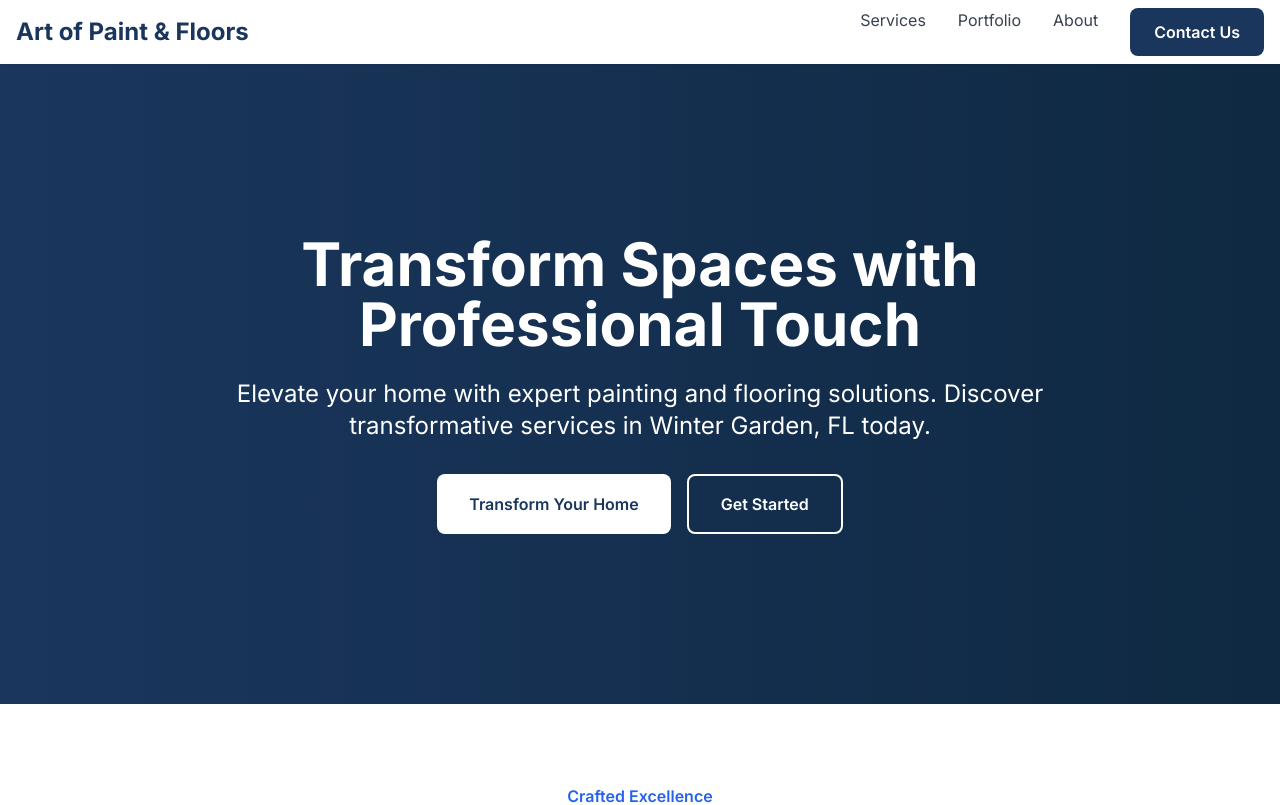
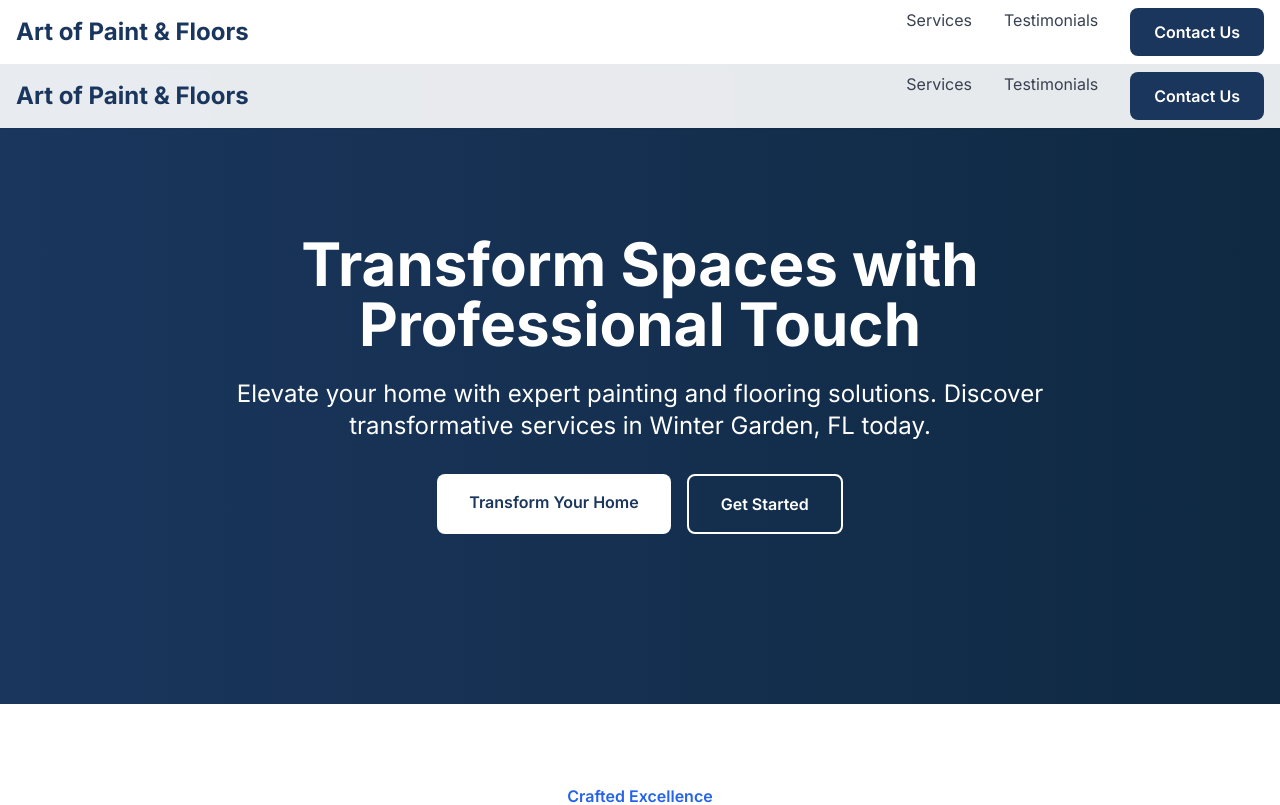
Before and after one commit to TacoTuesday365/paintandfloors, a Next.js app: page / in a window 1280 px wide. Shown: the top 805 px of the page. Built offline with nearby package versions, Linux system fonts and the light colour scheme.

Commit message:
Add files via upload

```diff
--- a/src/app/page.tsx
+++ b/src/app/page.tsx
@@ -1,8 +1,12 @@
 import Image from 'next/image'
+import Navigation from '@/components/Navigation'
+import ContactForm from '@/components/ContactForm'
 
 export default function Home() {
   return (
     <div className="min-h-screen">
+      <Navigation />
+
       {/* Hero Section */}
       <section className="relative min-h-[80vh] flex items-center justify-center bg-gradient-to-r from-primary to-primary-dark text-white">
         <div className="container mx-auto px-4">
@@ -14,19 +18,19 @@ export default function Home() {
               Elevate your home with expert painting and flooring solutions. Discover transformative services in Winter Garden, FL today.
             </p>
             <div className="flex flex-col sm:flex-row gap-4 justify-center">
-              <button className="px-8 py-4 bg-white text-primary font-semibold rounded-lg hover:bg-gray-100 transition-colors">
+              <a href="#contact" className="px-8 py-4 bg-white text-primary font-semibold rounded-lg hover:bg-gray-100 transition-colors">
                 Transform Your Home
-              </button>
-              <button className="px-8 py-4 bg-transparent border-2 border-white text-white font-semibold rounded-lg hover:bg-white/10 transition-colors">
+              </a>
+              <a href="#services" className="px-8 py-4 bg-transparent border-2 border-white text-white font-semibold rounded-lg hover:bg-white/10 transition-colors">
                 Get Started
-              </button>
+              </a>
             </div>
           </div>
         </div>
       </section>
 
       {/* Services Section */}
-      <section className="py-20 bg-white">
+      <section id="services" className="py-20 bg-white">
         <div className="container mx-auto px-4">
           <div className="text-center mb-12">
             <span className="text-blue-600 font-semibold">Crafted Excellence</span>
@@ -76,7 +80,7 @@ export default function Home() {
       </section>
 
       {/* Testimonials Section */}
-      <section className="py-20 bg-gray-50">
+      <section id="testimonials" className="py-20 bg-gray-50">
         <div className="container mx-auto px-4">
           <h2 className="text-4xl font-bold text-center mb-12">Success Stories from Local Homeowners</h2>
           <div className="grid md:grid-cols-3 gap-8 max-w-6xl mx-auto">
@@ -121,35 +125,14 @@ export default function Home() {
       </section>
 
       {/* Contact Section */}
-      <section className="py-20 bg-primary text-white">
+      <section id="contact" className="py-20 bg-primary text-white">
         <div className="container mx-auto px-4">
           <div className="max-w-2xl mx-auto text-center">
             <h2 className="text-4xl font-bold mb-8">Contact Us for Expert Help</h2>
             <p className="text-xl mb-12">
               Reach out to discuss your Winter Garden painting and flooring needs.
             </p>
-            <form className="space-y-6">
-              <div className="grid md:grid-cols-2 gap-6">
-                <input
-                  type="text"
-                  placeholder="Name"
-                  className="w-full px-4 py-3 rounded-lg bg-white/10 border border-white/20 text-white placeholder-white/60"
-                />
-                <input
-                  type="email"
-                  placeholder="Email"
-                  className="w-full px-4 py-3 rounded-lg bg-white/10 border border-white/20 text-white placeholder-white/60"
-                />
-              </div>
-              <textarea
-                placeholder="Message"
-                rows={4}
-                className="w-full px-4 py-3 rounded-lg bg-white/10 border border-white/20 text-white placeholder-white/60"
-              ></textarea>
-              <button type="submit" className="px-8 py-4 bg-white text-primary font-semibold rounded-lg hover:bg-gray-100 transition-colors">
-                Get a Free Quote
-              </button>
-            </form>
+            <ContactForm />
           </div>
         </div>
       </section>
--- /dev/null
+++ b/src/components/ContactForm.tsx
@@ -0,0 +1,65 @@
+'use client'
+
+import { useState } from 'react'
+
+export default function ContactForm() {
+  const [formData, setFormData] = useState({
+    name: '',
+    email: '',
+    message: ''
+  })
+
+  const handleSubmit = async (e: React.FormEvent) => {
+    e.preventDefault()
+    // Here you would typically send the form data to your backend
+    console.log('Form submitted:', formData)
+  }
+
+  const handleChange = (e: React.ChangeEvent<HTMLInputElement | HTMLTextAreaElement>) => {
+    const { name, value } = e.target
+    setFormData(prev => ({
+      ...prev,
+      [name]: value
+    }))
+  }
+
+  return (
+    <form onSubmit={handleSubmit} className="space-y-6">
+      <div className="grid md:grid-cols-2 gap-6">
+        <input
+          type="text"
+          name="name"
+          value={formData.name}
+          onChange={handleChange}
+          placeholder="Name"
+          className="w-full px-4 py-3 rounded-lg bg-white/10 border border-white/20 text-white placeholder-white/60"
+          required
+        />
+        <input
+          type="email"
+          name="email"
+          value={formData.email}
+          onChange={handleChange}
+          placeholder="Email"
+          className="w-full px-4 py-3 rounded-lg bg-white/10 border border-white/20 text-white placeholder-white/60"
+          required
+        />
+      </div>
+      <textarea
+        name="message"
+        value={formData.message}
+        onChange={handleChange}
+        placeholder="Message"
+        rows={4}
+        className="w-full px-4 py-3 rounded-lg bg-white/10 border border-white/20 text-white placeholder-white/60"
+        required
+      ></textarea>
+      <button
+        type="submit"
+        className="px-8 py-4 bg-white text-primary font-semibold rounded-lg hover:bg-gray-100 transition-colors"
+      >
+        Get a Free Quote
+      </button>
+    </form>
+  )
+}
--- a/src/components/Navigation.tsx
+++ b/src/components/Navigation.tsx
@@ -1,3 +1,5 @@
+'use client'
+
 import Link from 'next/link'
 import { useState } from 'react'
 
@@ -14,16 +16,13 @@ export default function Navigation() {
 
           {/* Desktop Navigation */}
           <div className="hidden md:flex space-x-8">
-            <Link href="/services" className="text-gray-700 hover:text-primary">
+            <Link href="#services" className="text-gray-700 hover:text-primary">
               Services
             </Link>
-            <Link href="/portfolio" className="text-gray-700 hover:text-primary">
-              Portfolio
+            <Link href="#testimonials" className="text-gray-700 hover:text-primary">
+              Testimonials
             </Link>
-            <Link href="/about" className="text-gray-700 hover:text-primary">
-              About
-            </Link>
-            <Link href="/contact" className="btn-primary">
+            <Link href="#contact" className="btn-primary">
               Contact Us
             </Link>
           </div>
@@ -56,28 +55,21 @@ export default function Navigation() {
           <div className="md:hidden">
             <div className="px-2 pt-2 pb-3 space-y-1">
               <Link
-                href="/services"
+                href="#services"
                 className="block px-3 py-2 text-gray-700 hover:text-primary"
                 onClick={() => setIsMenuOpen(false)}
               >
                 Services
               </Link>
               <Link
-                href="/portfolio"
+                href="#testimonials"
                 className="block px-3 py-2 text-gray-700 hover:text-primary"
                 onClick={() => setIsMenuOpen(false)}
               >
-                Portfolio
+                Testimonials
               </Link>
               <Link
-                href="/about"
-                className="block px-3 py-2 text-gray-700 hover:text-primary"
-                onClick={() => setIsMenuOpen(false)}
-              >
-                About
-              </Link>
-              <Link
-                href="/contact"
+                href="#contact"
                 className="block px-3 py-2 text-primary hover:text-primary-dark"
                 onClick={() => setIsMenuOpen(false)}
               >
```
Also changed, not shown: src/types/react.d.ts (added, +9 -0 lines).
